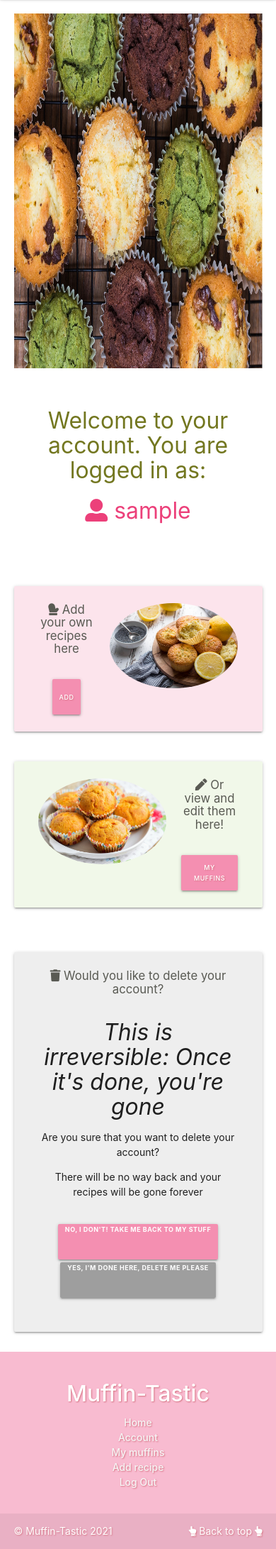
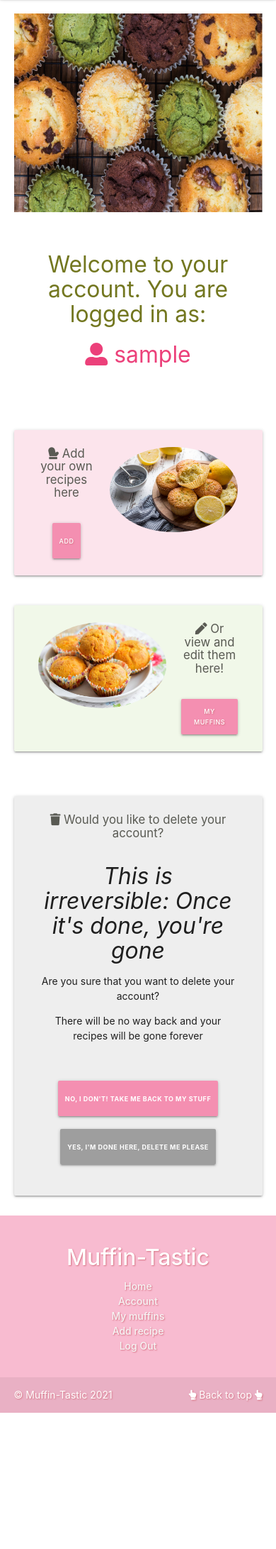
Before and after one commit to maxnyla/muffin-tastic, a Flask app: page /account/1 in a window 390 px wide. Shown: the part 58-2241 px from the top of the page at 71% size. After the commit the page ends 2049 px from the top, so only its background shows below. Run offline with Flask 2, Linux system fonts and the light colour scheme; the visitor is signed in with stand-in values (Sample User, id 1); a database or web service that is not in the repository returns one stand-in record (values such as "Sample title"); some libraries are stand-ins or nearby versions.

Commit message:
changed padding on delete account buttons and styling

```diff
--- a/static/css/style.css
+++ b/static/css/style.css
@@ -14,15 +14,12 @@
 
 .reg-title  {
     color: #689f38;
-    /*color: #728833;*/
-    /* color: #db4c7c; */
 }
 
 .reg-page {
     background: url("../images/pic5.jpg") no-repeat center center fixed;
 	background-size: cover;
 	display: flex;
-	/* justify-content: center; */
     min-height: 100vh;
 }
 
@@ -61,75 +58,55 @@
 
 .category {
     color: #252324;
-    /* color: #615c5f; */
-    /* color: #929718; */
 }
 
 .level {
     color: #252324;
-    /* color: #615c5f; */
 }
 
 .owner {
     color: #f33e7c;
-    /* color: #958120; */
-    /* color:#b9b625; */
 }
 
 .inside-crd {
     background-color: #ffecf6;
-	/* background-color: #f7fbf2; */
-	/* background-color: #fef5f8
-	background-color: #ffc7de */
 }
 
 .ingredients {
     color: #595c1b;
-    /* color: #737720; */
 }
 
 .instructions {
     color: #595c1b;
-    /* color: #737720; */
 }
 
 .ingredients-text {
     color: #595c1b;
-     /* color: #737720; */
 }
 
 .instructions-text {
     color: #595c1b;
-    /* color: #737720; */
 }
 
 
 .my-muffins-intro {
      color: #ee7aa2;
-    /* color: #db4c7c; */
 }
 
 .my-muffins-title {
     color: #595a53;
-    /* color: #737720; */
-    /* color: #929718; */
-    /* color:  #f8bbd0; */
 }
 
 .fav-muffins {
     color: #ee7aa2;
-    /* color: #929718; */
 }
 
 .search-muffins-intro {
     color: #8f9595;
-    /* color: #929718; */
 }
 
 .my-muffins-text {
     color: #595a53;
-    /* color: #737720; */
-    /* color: #929718; */
     font-size: 1.2em;
 }
 
@@ -141,16 +118,12 @@
 
 .my-account-text {
     color: #595a53;
-    /* color: #737720; */
-    /* color: #929718; */
     font-size: 1.5em;
 }
 
 .search-muffins-text {
     color: #80817a;
     margin-bottom: 2em;
-    /* color: #737720; */
-    /* color: #929718; */
 }
 
 .search-icon {
@@ -163,36 +136,19 @@
 
 .reset-btn {
     background-color: #595a53;;
-    /* background-color: #929718; */
-    /* background-color: #929718e0;  */
 }
 
 .add-muffin-title {
     color: #595a53;
-    /* color: #8f9595;
-    color: #959689;  */
-    /* color: #929718; */
 }
 
 .my-account-title {
     color: #737720;
-    /* color: #929718; */
-    /* color: #8f9595; */
 }
 
 .my-account-intro {
     color: #ec407a;
-    /* color: #ee7aa2; */
-    /* color: #8f9595; */
-    /* color: #929718; */
 }
-
-/* .btn-floating,
-.add-recipe-btn {
-    height: 120px;
-    width: 180px;
-    padding: 0;
-} */
 
 .add-recipe-form {
     background-color: #ee7aa20f;
@@ -204,16 +160,12 @@
 
 .about-title {
     color: #595a53;
-    /* color: #737720; */
-    /* color: #929718; */
     font-size: large;
 }
 
 .about-text {
     color: #595a53;
-    /* color: #737720; */
     font-size: 1.3em;
-    /* color: #929718; */
 }
 
 .about-sect {
@@ -231,25 +183,15 @@
     width:  6em;
 }
 
-/* .account-left-pic {
-    height: auto;
-    width: 30em;
-} */
 
 .account-left-text {
     margin-top: 7em;
 }
 
 .account-right-text {
-    /* margin-left: 1em; */
     margin-top: 7em;
 }
 
-/*
-.account-right-pic {
-    height: auto;
-    width: 30em;
-} */
 
 .add-muffin-footer {
     margin-top: 3em;
@@ -263,24 +205,14 @@
 
 
 
-
-
 @media screen and  (min-width: 1px) and (max-width: 800px) {
 
-/* .my-muffins-title {
-    font-size: 1.5em;
-} */
-
-/* h4 {
-    font-size: 1.3em;
-} */
 
 .btn-large {
     height: 50px;
     line-height: 15px;
     font-size: 9px;
     padding: 0 10px;
-    /* padding: 0; */
 }
 
 .my-account-text  {
@@ -297,16 +229,18 @@
     margin-top: 0;
 }
 
-.about-sect {
-    /* padding-bottom: 2em;
-    padding-top: 2em; */
+.account-container {
+    height: 20em;
+    margin-top: 0;
 }
 
-account-container {
-    height: 25em;
-    margin-top: 0;
+.btn-delete-acct {
+    margin-top: 2em;
+    padding-top: 2em;
+    padding-bottom: 1em;
 }
 
 
 
+
 }
--- a/templates/account.html
+++ b/templates/account.html
@@ -71,8 +71,8 @@
                                     <p class="delete-account-text"> There will be no way back and your recipes will be gone forever</p>
                                 <br>
                                 <div class="col s12 delete-account-content">
-                                        <a href="{{ url_for('my_muffins') }}" class="btn-large pink pulse lighten-3"><b>No, I don't! Take me back to my stuff</b></a>
-                                        <a href="{{ url_for('delete_account', username=username|lower) }}" class="btn-large btn-delete grey accent-4"><b>Yes, I'm done here, DELETE ME PLEASE</b></a>
+                                        <a href="{{ url_for('my_muffins') }}" class="btn-large btn-delete-acct pink pulse lighten-3"><b>No, I don't! Take me back to my stuff</b></a>
+                                        <a href="{{ url_for('delete_account', username=username|lower) }}" class="btn-large btn-delete-acct grey accent-4"><b>Yes, I'm done here, DELETE ME PLEASE</b></a>
                                 </div>
                             </div>
                         </div>
```
